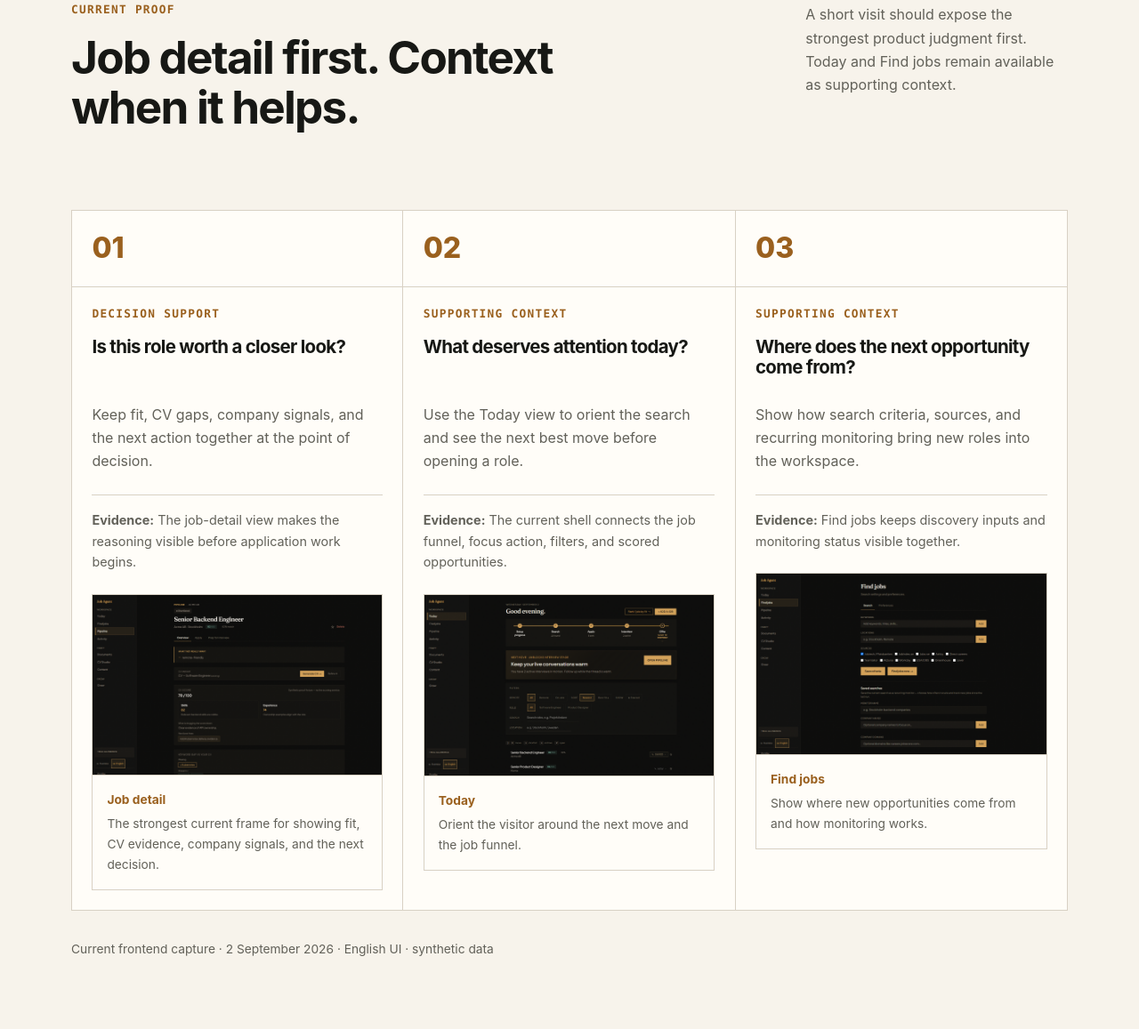
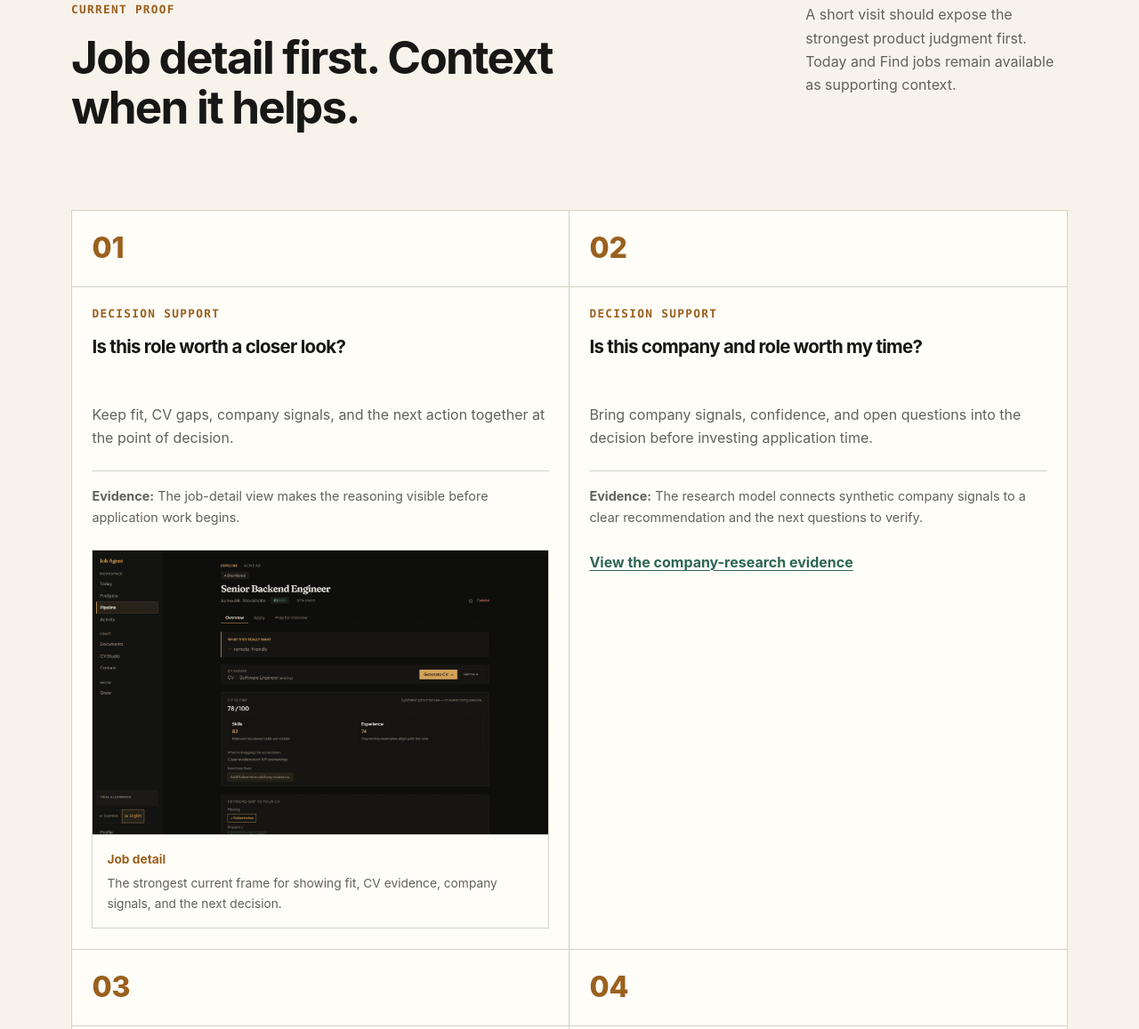
Before and after one commit to marcus-uden-dev/ai-native-proof-of-work, a website: page site/proof/job-agent/index.html in a window 1280 px wide. Shown: the part 1666-2823 px from the top of the page at 89% size. Drawn offline with Linux system fonts and the light colour scheme.

Commit message:
fix(site): add company research to proof sequence

```diff
--- a/site/assets/css/site.css
+++ b/site/assets/css/site.css
@@ -1948,7 +1948,7 @@ h3 {
   display: grid;
   margin: 0;
   padding: 0;
-  grid-template-columns: repeat(3, minmax(0, 1fr));
+  grid-template-columns: repeat(2, minmax(0, 1fr));
   list-style: none;
 }
 
@@ -1960,8 +1960,12 @@ h3 {
   grid-template-rows: auto 1fr;
 }
 
-.proof-sequence li + li {
+.proof-sequence li:nth-child(even) {
   border-left: 0;
+}
+
+.proof-sequence li:nth-child(n + 3) {
+  border-top: 0;
 }
 
 .proof-sequence__number {
@@ -1990,6 +1994,17 @@ h3 {
   padding-top: 1rem;
   border-top: 1px solid var(--line);
   font-size: 0.9rem;
+}
+
+.proof-sequence__detail-link {
+  display: inline-flex;
+  min-height: 44px;
+  margin-top: 1rem;
+  align-items: center;
+  color: var(--teal);
+  font-weight: 720;
+  text-decoration-thickness: 1px;
+  text-underline-offset: 0.16em;
 }
 
 .proof-sequence__visual {
--- a/site/proof/job-agent/index.html
+++ b/site/proof/job-agent/index.html
@@ -111,6 +111,16 @@
           <li id="frame-research">
             <div class="proof-sequence__number">02</div>
             <div>
+              <p class="claim-card__type">Decision support</p>
+              <h3>Is this company and role worth my time?</h3>
+              <p>Bring company signals, confidence, and open questions into the decision before investing application time.</p>
+              <p class="proof-sequence__evidence"><strong>Evidence:</strong> The research model connects synthetic company signals to a clear recommendation and the next questions to verify.</p>
+              <a class="proof-sequence__detail-link" href="#company-research">View the company-research evidence</a>
+            </div>
+          </li>
+          <li id="frame-today">
+            <div class="proof-sequence__number">03</div>
+            <div>
               <p class="claim-card__type">Supporting context</p>
               <h3>What deserves attention today?</h3>
               <p>Use the Today view to orient the search and see the next best move before opening a role.</p>
@@ -122,7 +132,7 @@
             </div>
           </li>
           <li id="frame-action">
-            <div class="proof-sequence__number">03</div>
+            <div class="proof-sequence__number">04</div>
             <div>
               <p class="claim-card__type">Supporting context</p>
               <h3>Where does the next opportunity come from?</h3>
@@ -300,8 +310,8 @@
         <div class="shell">
           <div class="research-heading">
             <div>
-              <p class="kicker">Primary evidence · Company research</p>
-              <h2 id="research-title">Is this company and role worth my time?</h2>
+              <p class="kicker">Company research detail</p>
+              <h2 id="research-title">Evidence and decision use.</h2>
             </div>
             <div class="synthetic-identity">
               <span class="pill pill--dark">Synthetic company</span>
```
Also changed, not shown: tests/e2e/job-agent-case-study.spec.js (+13 -1 lines).
